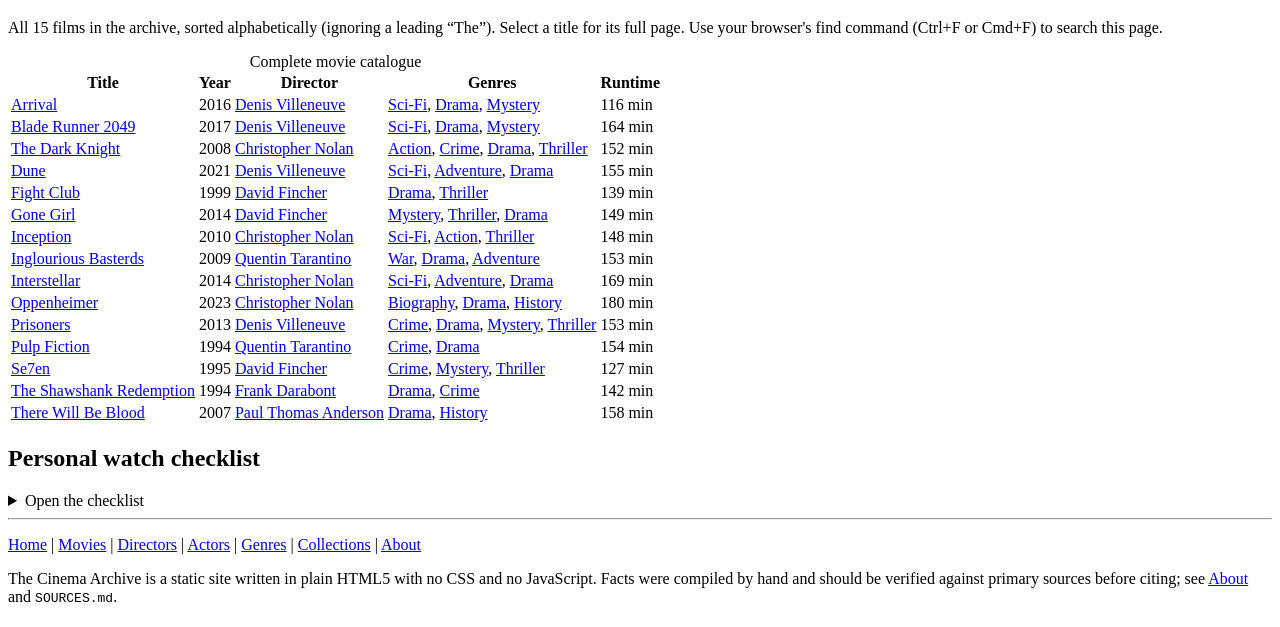
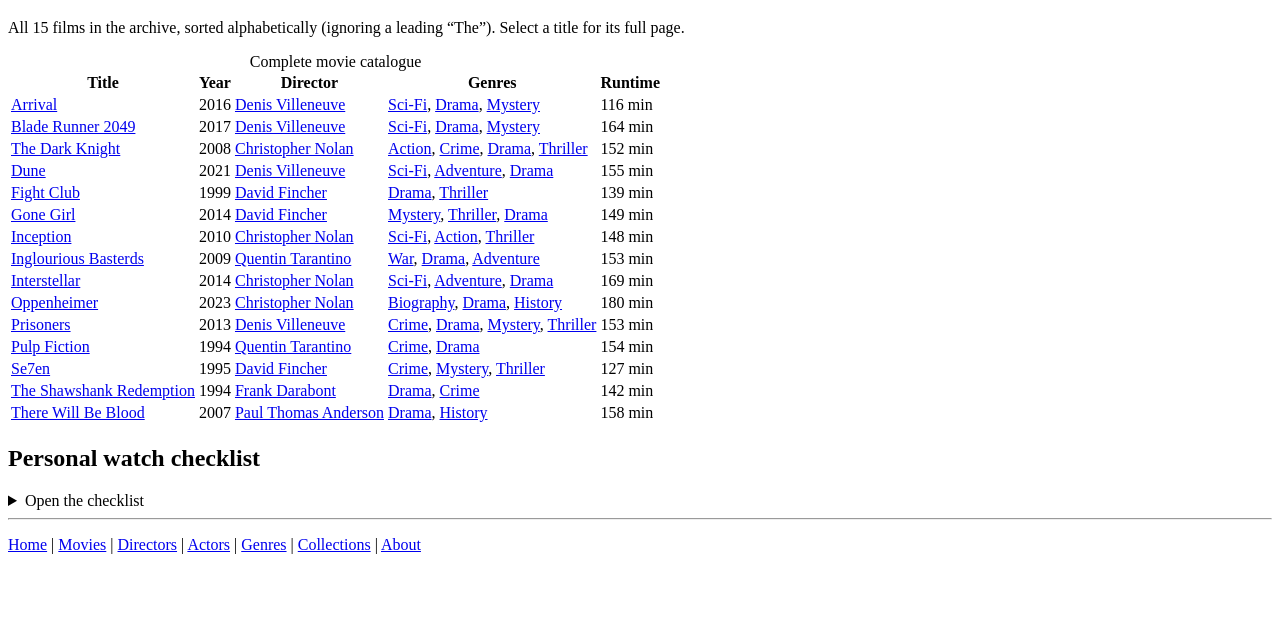
Before and after one commit to kidusk12/Cinema_Encyclopedia, a plain HTML site: page movies.html in a window 1280 px wide. Shown: the part 173-800 px from the top of the page. Drawn offline with Linux system fonts and the light colour scheme.

Commit message:
Removed unnecessary sentences

```diff
--- a/movies.html
+++ b/movies.html
@@ -17,7 +17,7 @@
 </header>
 <main id="main">
 <h1>Movie catalogue</h1>
-<p>All 15 films in the archive, sorted alphabetically (ignoring a leading &ldquo;The&rdquo;). Select a title for its full page. Use your browser's find command (Ctrl+F or Cmd+F) to search this page.</p>
+<p>All 15 films in the archive, sorted alphabetically (ignoring a leading &ldquo;The&rdquo;). Select a title for its full page.</p>
 <table>
 <caption>Complete movie catalogue</caption>
 <thead><tr><th scope="col">Title</th><th scope="col">Year</th><th scope="col">Director</th><th scope="col">Genres</th><th scope="col">Runtime</th></tr></thead>
@@ -69,7 +69,6 @@
 <footer>
 <hr>
 <nav aria-label="Footer navigation"><p><a href="index.html">Home</a> | <a href="movies.html">Movies</a> | <a href="directors.html">Directors</a> | <a href="actors.html">Actors</a> | <a href="genres.html">Genres</a> | <a href="collections.html">Collections</a> | <a href="about.html">About</a></p></nav>
-<p>The Cinema Archive is a static site written in plain HTML5 with no CSS and no JavaScript. Facts were compiled by hand and should be verified against primary sources before citing; see <a href="about.html">About</a> and <code>SOURCES.md</code>.</p>
 </footer>
 </body>
 </html>
```
